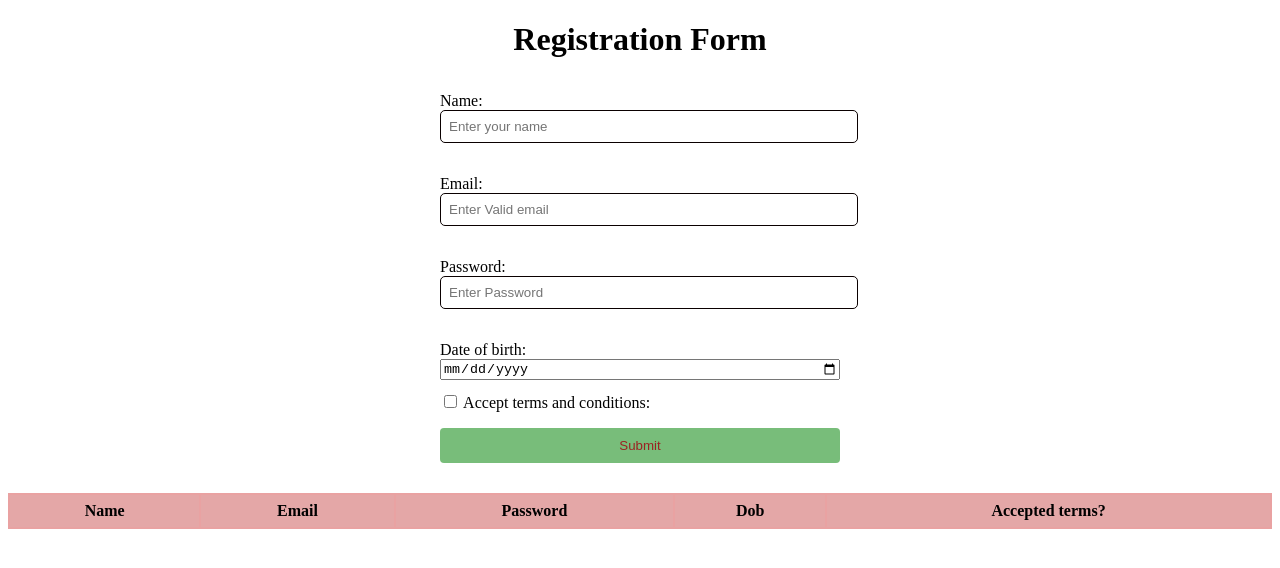
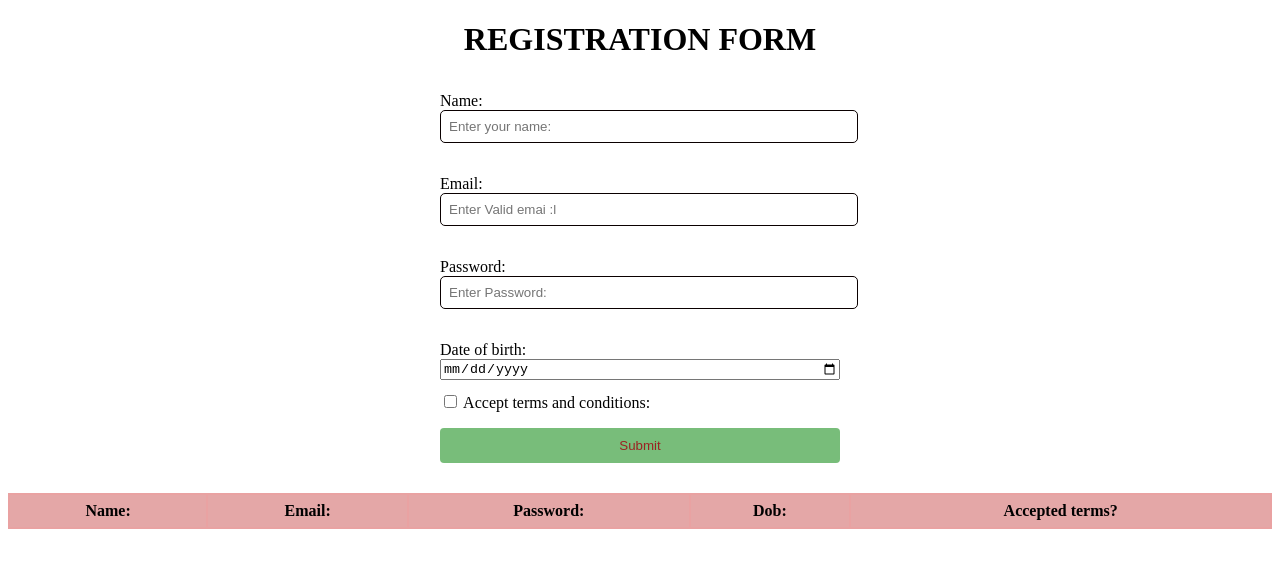
Before and after one commit to mnithishkumar123/wd101, a plain HTML site: page index.html in a window 1280 px wide. Drawn offline with Linux system fonts and the light colour scheme.

Commit message:
Update index.html

```diff
--- a/index.html
+++ b/index.html
@@ -6,16 +6,16 @@
     <link rel="stylesheet" href="index.css" />
   </head>
   <body>
-    <h1 align="center">Registration Form </h1>
+    <h1 align="center">REGISTRATION FORM </h1>
     <form id="registration_form">
       <label for="name" >Name:</label>
-      <input type="text" id="name" name="name" required placeholder="Enter your name"/>
+      <input type="text" id="name" name="name" required placeholder="Enter your name:"/>
       <label for="email" >Email:</label>
-      <input type="email" id="email" name="email" required placeholder="Enter Valid email" />
+      <input type="email" id="email" name="email" required placeholder="Enter Valid emai :l" />
       <label for="password">Password:</label>
-      <input type="password" id="password" name="password" required placeholder="Enter Password" />
+      <input type="password" id="password" name="password" required placeholder="Enter Password:" />
       <label for="dob">Date of birth:</label>
-      <input type="date" id="dob" name="dob" required placeholder="Enter DOB"/>
+      <input type="date" id="dob" name="dob" required placeholder="Enter DOB:"/>
       <label for="terms">
         <input type="checkbox" id="terms" name="terms" />
         Accept terms and conditions:
@@ -24,10 +24,10 @@
     </form>
     <table id="user-table">
       <tr>
-        <th>Name</th>
-        <th>Email</th>
-        <th>Password</th>
-        <th>Dob</th>
+        <th>Name:</th>
+        <th>Email:</th>
+        <th>Password:</th>
+        <th>Dob:</th>
         <th>Accepted terms?</th>
       </tr>
     </table>
```
